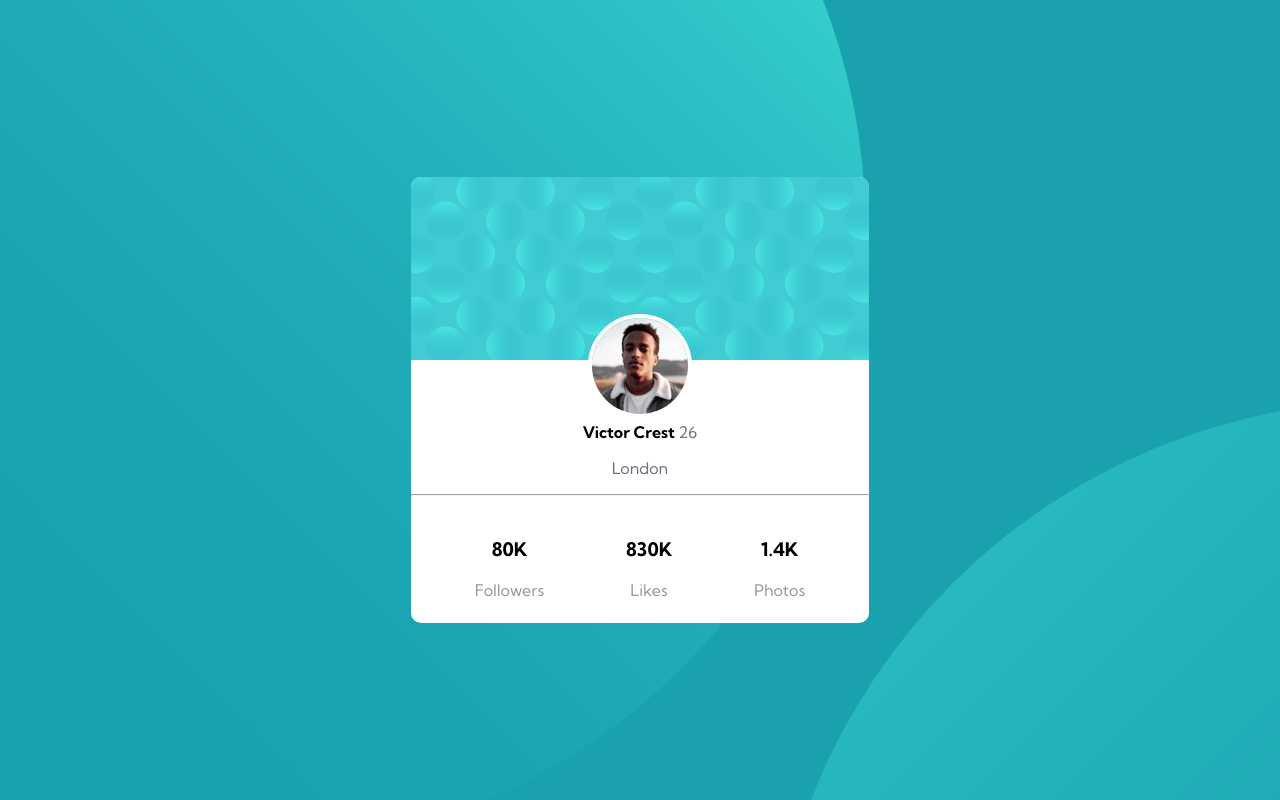
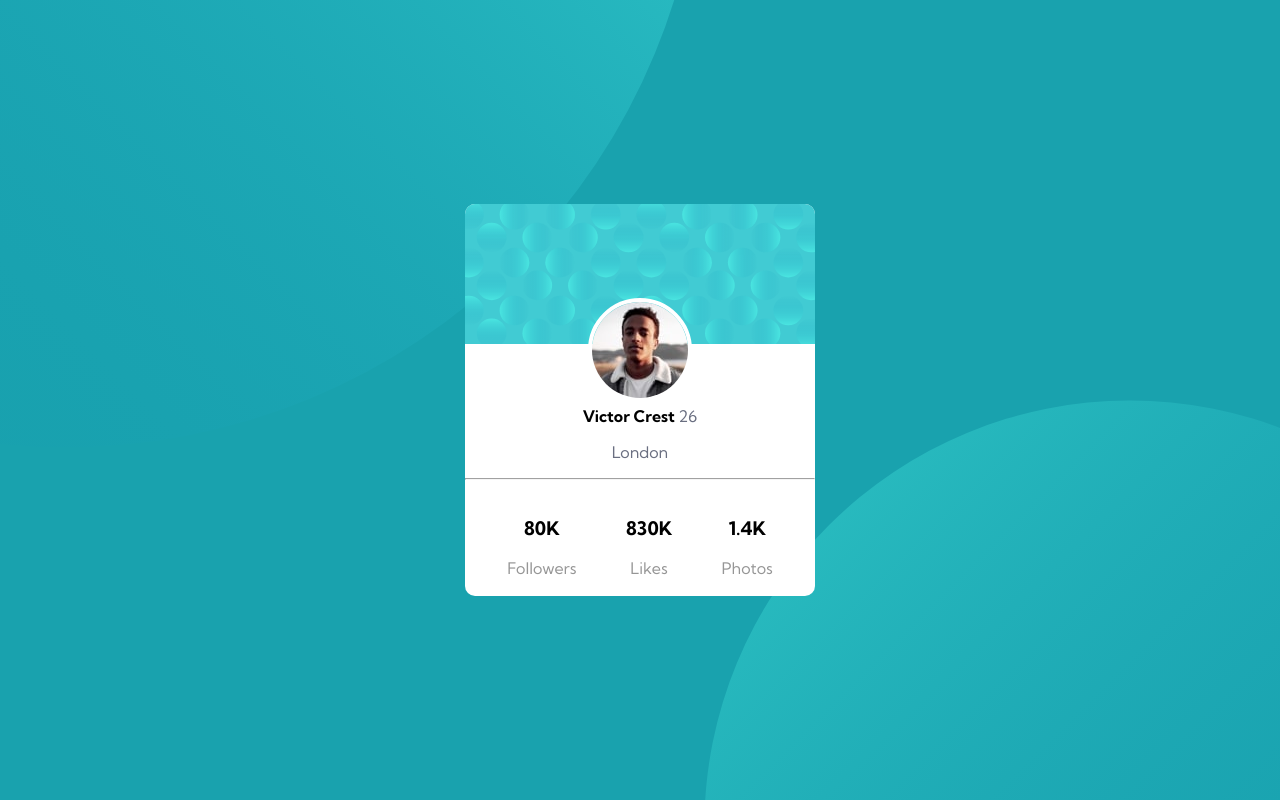
Before and after one commit to altovoy/profile-card-component-main, a plain HTML site: page index.html in a window 1280 px wide. Drawn offline with Linux system fonts and the light colour scheme.

Commit message:
Full responsive

```diff
--- a/css/styles.css
+++ b/css/styles.css
@@ -17,11 +17,10 @@ body {
     margin: 0;
     padding: 0;
     background-color: var(--dark-cyan);
-    background-image: url(../images/bg-pattern-top.svg), url(../images/bg-pattern-bottom.svg);
+    background-image: url(../images/bg-pattern-bottom.svg);
     background-repeat: no-repeat;
-    background-size: 1250px;
-    background-position: -30vw -50vh, 60vw 50vh;
-
+    background-size: 850px;
+    background-position: 55vw 50vh;
     font-family: "Kumbh Sans";
 }
 
@@ -66,6 +65,9 @@ p{
     border-radius: 10px;
     overflow: hidden;
     text-align: center;
+    margin: 5%;
+    max-width: 350px;
+    max-height: 475px;
 }
 
 .top-image {
@@ -88,4 +90,28 @@ p{
     border-radius: 50%;
     margin-top: -50px;
     border: 4px solid white;
+    height: 96px;
+    width: auto;
+    object-fit: cover
 }
+
+.top-background{
+    position: absolute;
+    width: 100%;
+    max-width: 1440px;
+    z-index: -1;
+    transform: translateY(-65%) translateX(-45%);
+}
+
+@media only screen and (max-width: 375px){
+
+    body{
+        background-size: cover;
+    background-position:  50vw 50vh;
+    }
+
+    .top-background{
+        transform: translateY(-50%) translateX(-50%);
+    }
+
+}
--- a/index.html
+++ b/index.html
@@ -16,6 +16,7 @@
 </head>
 
 <body>
+  <img class="top-background" src="images/bg-pattern-top.svg" alt="some image here"/>
   <div class="container">
     <div class="card-container">
 
```
